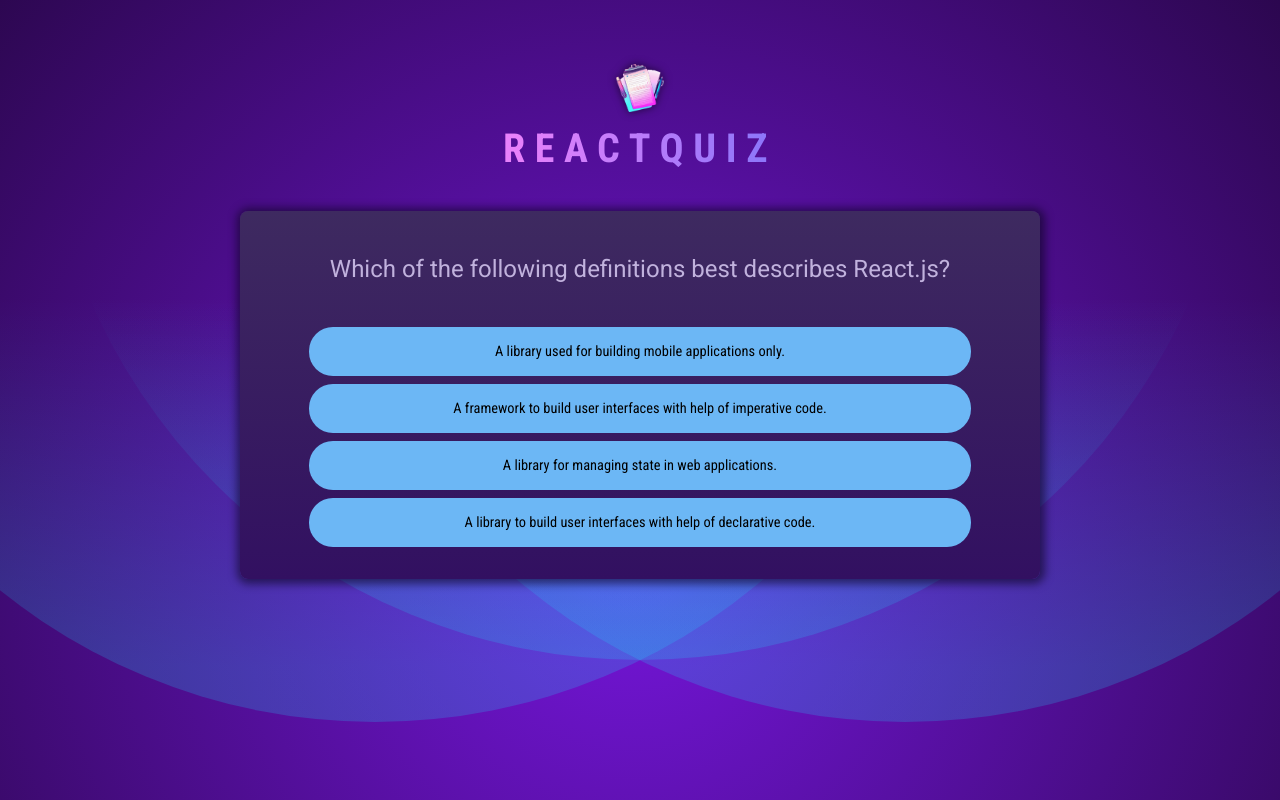
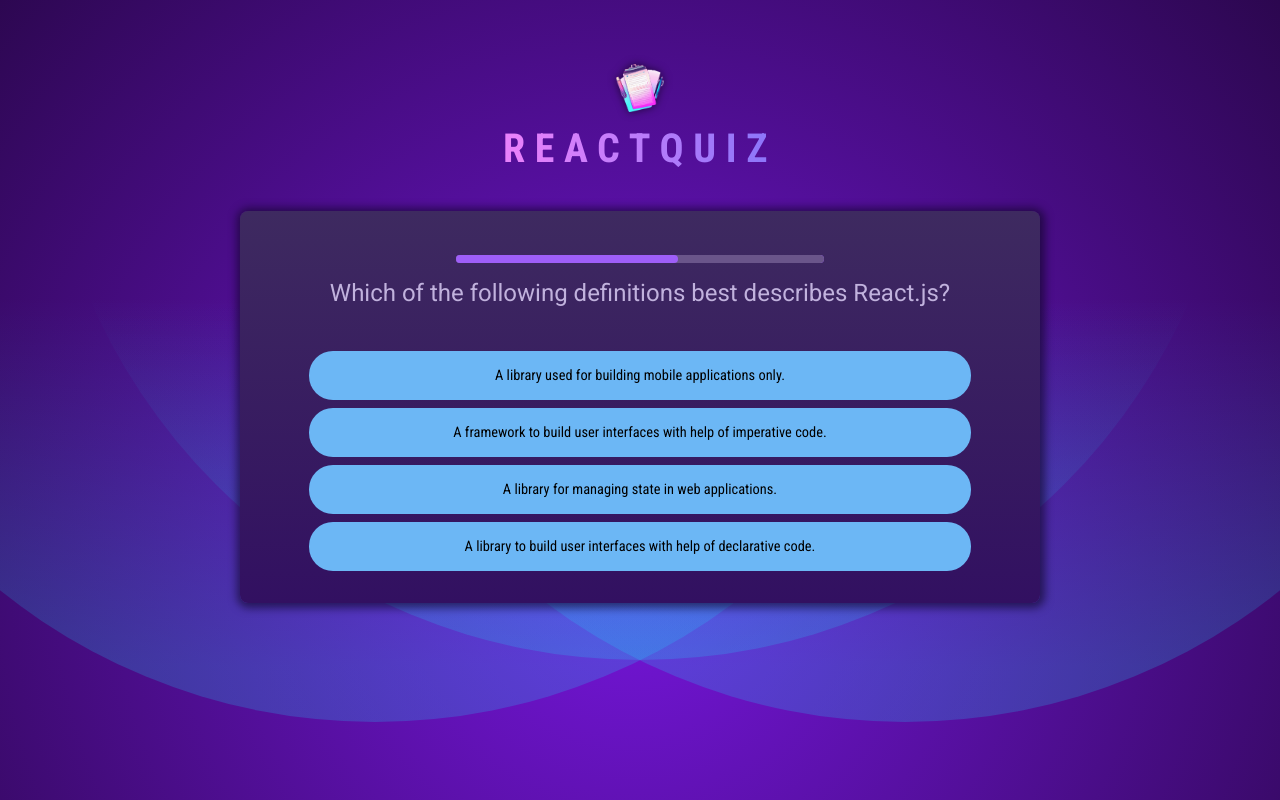
Before and after one commit to Knull-bot/React-Quiz, a React (Vite) app: page / in a window 1280 px wide. Built offline with nearby package versions, Linux system fonts and the light colour scheme.

Commit message:
Added a Timer-component with a progress-bar

```diff
--- a/src/components/Quiz.jsx
+++ b/src/components/Quiz.jsx
@@ -1,6 +1,9 @@
 import { useState } from "react";
 import QUESTIONS from "../questions.js";
 import QuizCompleteImg from "../assets/quiz-complete.png";
+import Timer from "./Timer.jsx";
+
+const TIMER = 15000;
 
 export default function Quiz() {
   const [userAnswer, setUserAnswer] = useState([]);
@@ -31,11 +34,12 @@
   shuffledAnswers.sort(() => Math.random() - 0.5);
 
   //Debugging check
-  console.log(shuffledAnswers);
+  // console.log(shuffledAnswers);
 
   return (
     <div id="quiz">
       <div id="question">
+        <Timer time={TIMER} onTimeOut={() => handleSelectAnswer(null)} />
         {/* Printing out our Question */}
         <h2>{QUESTIONS[activeQuestionIndex].text}</h2>
       </div>
--- /dev/null
+++ b/src/components/Timer.jsx
@@ -0,0 +1,24 @@
+import { useEffect, useState } from "react";
+
+export default function Timer({ time, onTimeOut }) {
+  // Handling our Time
+  const [remainingTime, setRemainingTime] = useState(time);
+
+  // Handling function after our Timer experied
+  useEffect(() => {
+    setTimeout(onTimeOut, time);
+  }, [time, onTimeOut]);
+
+  // Handling function for reducing time in progress-bar
+  useEffect(() => {
+    const interval = setInterval(() => {
+      setRemainingTime((prevRemainingTime) => prevRemainingTime - 110);
+    }, 100);
+    console.log("INTERVAL");
+    return () => {
+      clearInterval(interval);
+    };
+  }, []);
+
+  return <progress id="question-time" value={remainingTime} max={time} />;
+}
```
